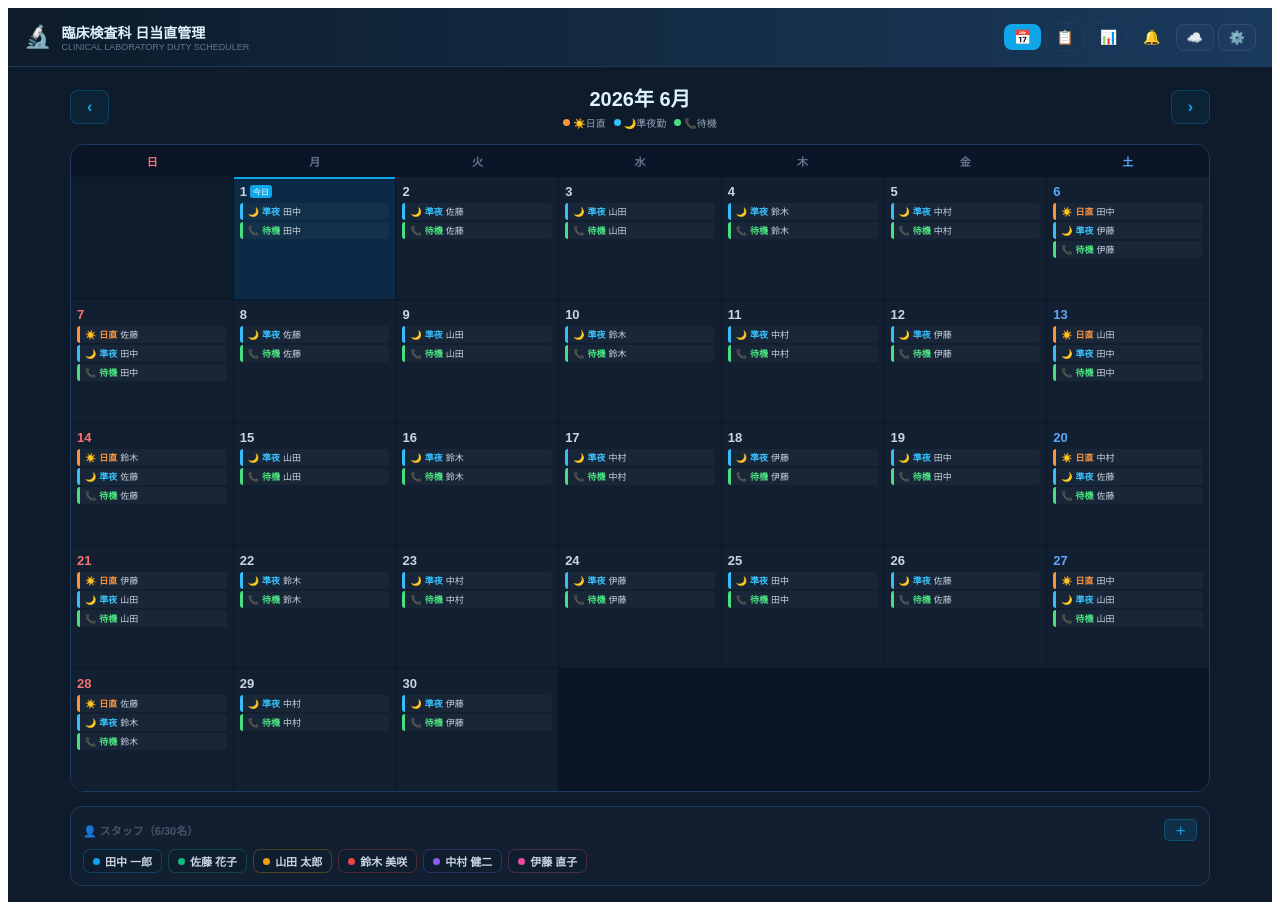
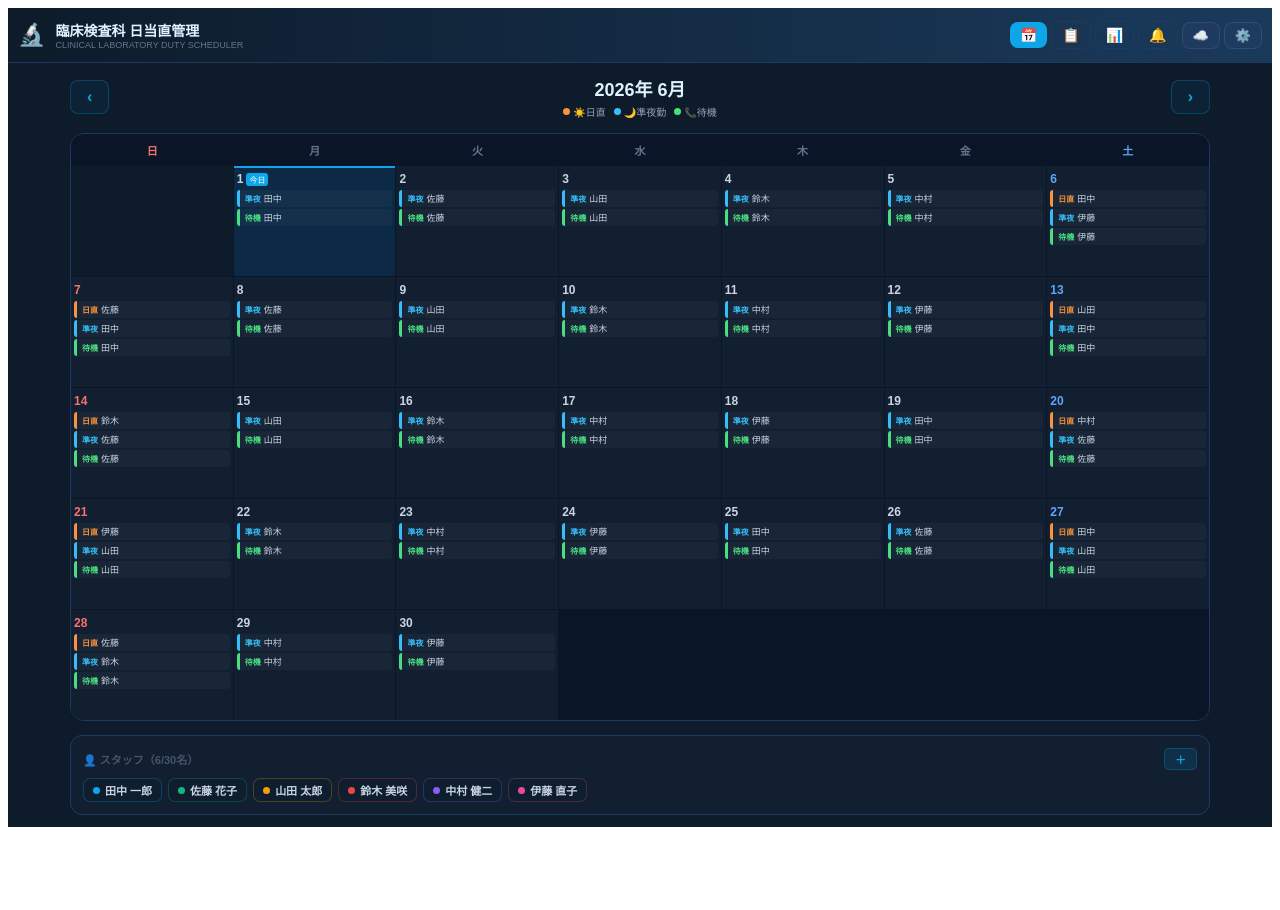
Before and after one commit to otaki93-create/lab-duty, a React (Vite) app: page / in a window 1280 px wide. After the commit the page ends 835 px from the top, so only its background shows below. Built offline with nearby package versions, Linux system fonts and the light colour scheme.

Commit message:
Update App.jsx

```diff
--- a/src/App.jsx
+++ b/src/App.jsx
@@ -208,7 +208,7 @@ export default function App() {
     <div style={{fontFamily:"'Noto Sans JP','Hiragino Sans',sans-serif",minHeight:"100vh",background:"#0d1b2a",color:"#e2e8f0"}}>
 
       {/* Header */}
-      <header style={{background:"linear-gradient(90deg,#0d1b2a,#1a3a5c)",borderBottom:"1px solid #1e3a5f",padding:"0 16px",height:58,display:"flex",alignItems:"center",justifyContent:"space-between",gap:6}}>
+      <header style={{background:"linear-gradient(90deg,#0d1b2a,#1a3a5c)",borderBottom:"1px solid #1e3a5f",padding:"0 10px",height:54,display:"flex",alignItems:"center",justifyContent:"space-between",gap:6}}>
         <div style={{display:"flex",alignItems:"center",gap:10}}>
           <span style={{fontSize:22}}>🔬</span>
           <div>
@@ -231,13 +231,13 @@ export default function App() {
         </nav>
       </header>
 
-      <main style={{maxWidth:1140,margin:"0 auto",padding:"16px 12px"}}>
+      <main style={{maxWidth:1140,margin:"0 auto",padding:"12px 4px",overflowX:"hidden"}}>
 
         {/* Month nav */}
         <div style={{display:"flex",alignItems:"center",justifyContent:"space-between",marginBottom:14}}>
           <button onClick={()=>changeMonth(-1)} style={navBtnStyle}>‹</button>
           <div style={{textAlign:"center"}}>
-            <div style={{fontSize:20,fontWeight:800,color:"#e0f2fe"}}>{yr}年 {MONTHS_JA[mo]}</div>
+            <div style={{fontSize:18,fontWeight:800,color:"#e0f2fe"}}>{yr}年 {MONTHS_JA[mo]}</div>
             <div style={{display:"flex",gap:8,justifyContent:"center",marginTop:3,flexWrap:"wrap"}}>
               {Object.entries(SHIFT_DEFS).map(([k,v])=>(
                 <span key={k} style={{display:"flex",alignItems:"center",gap:3,fontSize:10,color:"#94a3b8"}}>
@@ -255,26 +255,26 @@ export default function App() {
             <div style={{display:"grid",gridTemplateColumns:"repeat(7,1fr)",background:"#0a1628"}}>
               {WEEKDAYS.map((w,i)=><div key={w} style={{textAlign:"center",padding:"8px 0",fontSize:11,fontWeight:700,color:i===0?"#f87171":i===6?"#60a5fa":"#64748b"}}>{w}</div>)}
             </div>
-            <div style={{display:"grid",gridTemplateColumns:"repeat(7,1fr)",gap:1,background:"#0a1628"}}>
+            <div style={{display:"grid",gridTemplateColumns:"repeat(7,minmax(0,1fr))",gap:1,background:"#0a1628"}}>
               {cells.map((d,i)=>{
-                if(!d) return <div key={`e${i}`} style={{background:"#0d1b2a",minHeight:110}}/>;
+                if(!d) return <div key={`e${i}`} style={{background:"#0d1b2a",minHeight:100}}/>;
                 const ds=toStr(yr,mo,d); const dow=(first+d-1)%7;
                 const isHol=HOLIDAYS.has(ds); const shifts=getShiftsForDate(ds); const entry=sched[ds]||{}; const isToday=ds===todayStr;
                 return (
                   <div key={ds} onClick={()=>openModal(ds)}
-                    style={{background:isToday?"#0c2a45":"#111f30",minHeight:110,padding:"5px 6px",cursor:"pointer",borderTop:isToday?"2px solid #0ea5e9":isHol?"2px solid #f87171":"2px solid transparent"}}
+                    style={{background:isToday?"#0c2a45":"#111f30",minHeight:100,padding:"4px 3px",cursor:"pointer",borderTop:isToday?"2px solid #0ea5e9":isHol?"2px solid #f87171":"2px solid transparent"}}
                     onMouseEnter={e=>e.currentTarget.style.background="#162d44"}
                     onMouseLeave={e=>e.currentTarget.style.background=isToday?"#0c2a45":"#111f30"}>
                     <div style={{display:"flex",alignItems:"center",gap:3,marginBottom:4}}>
-                      <span style={{fontWeight:700,fontSize:13,color:isHol?"#f87171":dow===0?"#f87171":dow===6?"#60a5fa":"#cbd5e1"}}>{d}</span>
+                      <span style={{fontWeight:700,fontSize:12,color:isHol?"#f87171":dow===0?"#f87171":dow===6?"#60a5fa":"#cbd5e1"}}>{d}</span>
                       {isHol&&<span style={{fontSize:8,background:"#7f1d1d",color:"#fca5a5",borderRadius:3,padding:"1px 3px"}}>祝</span>}
                       {isToday&&<span style={{fontSize:8,background:"#0ea5e9",color:"white",borderRadius:3,padding:"1px 3px"}}>今日</span>}
                     </div>
                     {shifts.map(sk=>{ const sv=SHIFT_DEFS[sk]; const mem=staff.find(x=>x.id===entry[sk]); return (
                       <div key={sk} style={{borderLeft:`3px solid ${sv.border}`,background:"rgba(255,255,255,0.03)",borderRadius:3,padding:"2px 5px",marginBottom:2,display:"flex",alignItems:"center",gap:3}}>
-                        <span style={{fontSize:9}}>{sv.icon}</span>
-                        <span style={{fontSize:9,color:sv.border,fontWeight:700,minWidth:18}}>{sv.short}</span>
-                        <span style={{fontSize:9,color:mem?"#cbd5e1":"#475569",overflow:"hidden",textOverflow:"ellipsis",whiteSpace:"nowrap"}}>{mem?mem.name.split(" ")[0]:"未定"}</span>
+
+                        <span style={{fontSize:8,color:sv.border,fontWeight:700,minWidth:14}}>{sv.short}</span>
+                        <span style={{fontSize:9,color:mem?"#cbd5e1":"#475569",overflow:"hidden",textOverflow:"ellipsis",whiteSpace:"nowrap"}}>{mem?mem.name.split(" ")[0].slice(0,2):"？"}</span>
                       </div>
                     ); })}
                   </div>
```
